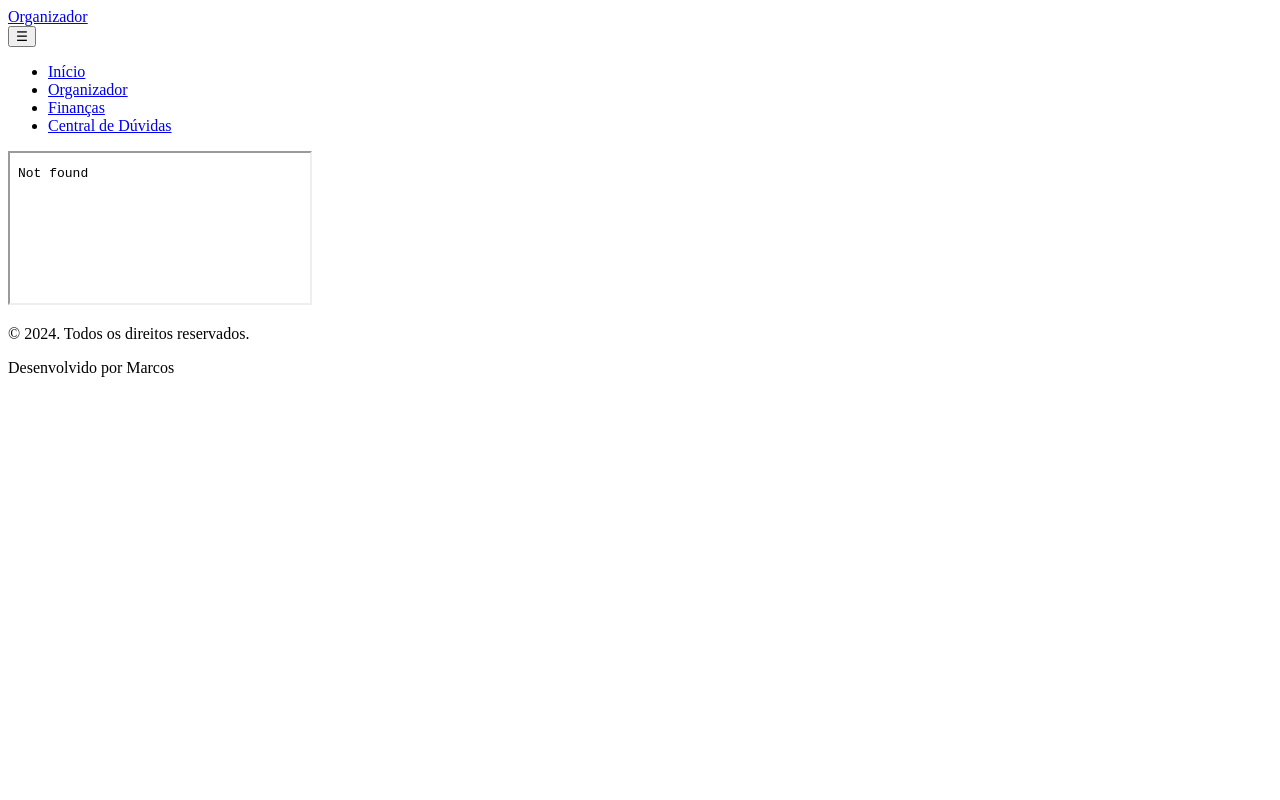
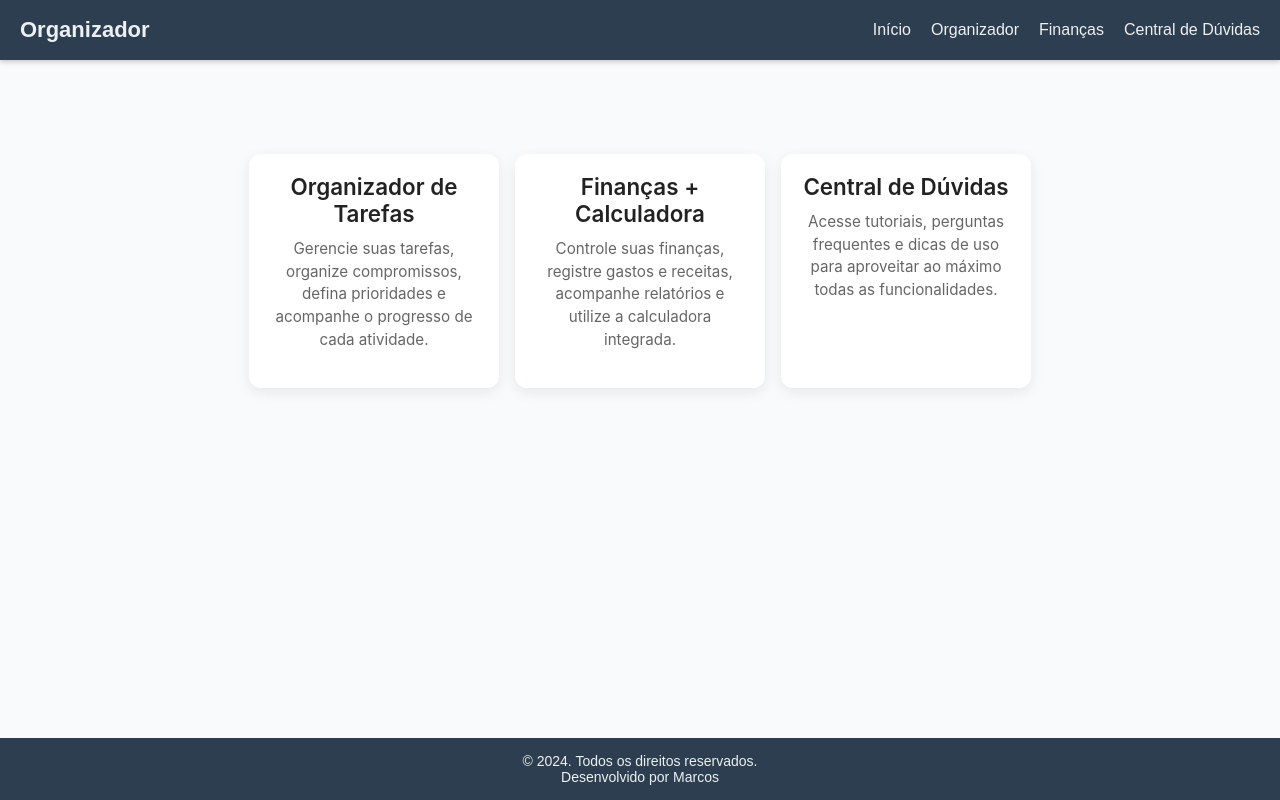
Before and after one commit to marcosfer730/Organizador, a plain HTML site: page index.html in a window 1280 px wide. Drawn offline with nearby package versions, Linux system fonts and the light colour scheme; the site is published under a folder, as on GitHub Pages, so addresses that start at the root find nothing.

Commit message:
5º commit caminhos relativos

```diff
--- a/index.html
+++ b/index.html
@@ -4,29 +4,29 @@
   <meta charset="UTF-8">
   <meta name="viewport" content="width=device-width, initial-scale=1.0">
   <title>Painel Principal</title>
-  <link rel="stylesheet" href="/static/css/base.css">
+  <link rel="stylesheet" href="static/css/base.css">
 </head>
 <body>
   <!-- Navbar fixa -->
   <nav class="navbar">
     <div class="navbar-left">
-      <a href="/templates/main.html" target="conteudo" class="logo">Organizador</a>
+      <a href="templates/main.html" target="conteudo" class="logo">Organizador</a>
     </div>
 
     <!-- Botão hambúrguer -->
     <button class="menu-toggle" aria-label="Abrir menu">☰</button>
 
     <ul class="navbar-right">
-      <li><a href="/templates/main.html" target="conteudo">Início</a></li>
-      <li><a href="/templates/org.html" target="conteudo">Organizador</a></li>
-      <li><a href="/templates/fin.html" target="conteudo">Finanças</a></li>
-      <li><a href="/templates/duv.html" target="conteudo">Central de Dúvidas</a></li>
+      <li><a href="templates/main.html" target="conteudo">Início</a></li>
+      <li><a href="templates/org.html" target="conteudo">Organizador</a></li>
+      <li><a href="templates/fin.html" target="conteudo">Finanças</a></li>
+      <li><a href="templates/duv.html" target="conteudo">Central de Dúvidas</a></li>
     </ul>
   </nav>
 
   <!-- Layout flex -->
   <div class="page-container">
-    <iframe name="conteudo" src="/templates/main.html" class="content-frame"></iframe>
+    <iframe name="conteudo" src="templates/main.html" class="content-frame"></iframe>
 
     <!-- Rodapé -->
     <footer>
@@ -35,6 +35,6 @@
     </footer>
   </div>
 
-  <script src="/static/js/nav.js"></script>
+  <script src="static/js/nav.js"></script>
 </body>
 </html>
```
